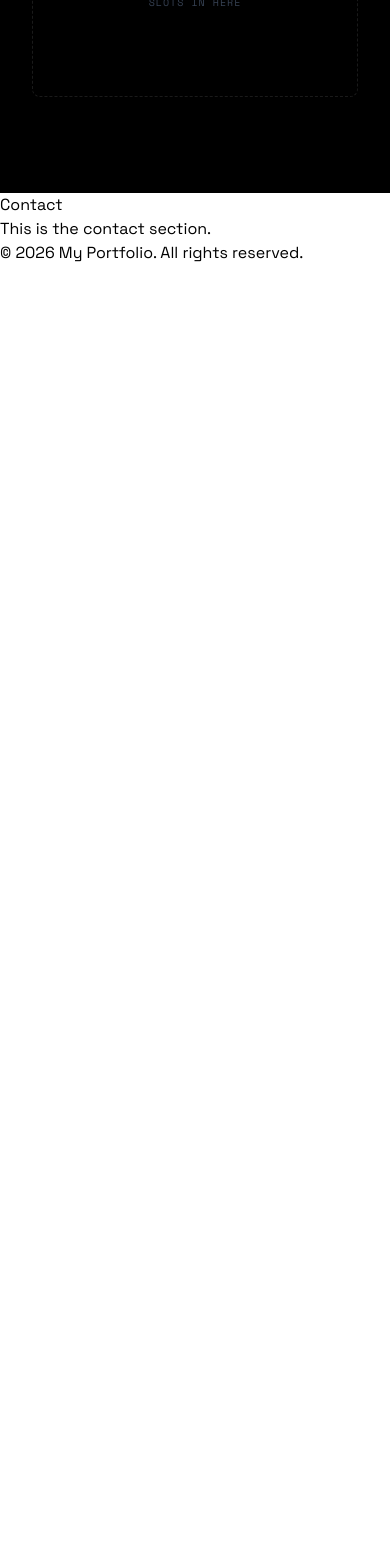
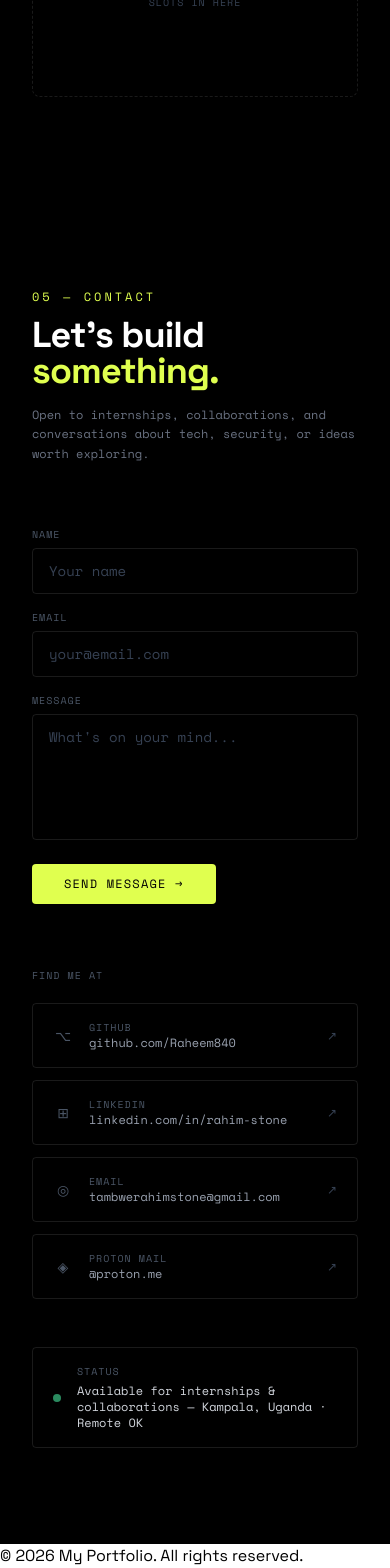
Before and after one commit to Raheem840/raheem_dev, a React (Vite) app: page / in a window 390 px wide. Shown: the part 5916-7484 px from the top of the page. Before the commit the page ends 6181 px from the top, so only its background shows below. Built offline with nearby package versions, Linux system fonts and the light colour scheme.

Commit message:
feat: implement contact form with social links and email submission

```diff
--- a/src/components/sections/Contact.jsx
+++ b/src/components/sections/Contact.jsx
@@ -1,10 +1,172 @@
-function Contact() {
+import { useState } from 'react';
+
+const SOCIALS = [
+  { label: 'GitHub',   value: 'github.com/Raheem840',    href: 'https://github.com/Raheem840',        icon: '⌥' },
+  { label: 'LinkedIn', value: 'linkedin.com/in/rahim-stone', href: 'https://linkedin.com/in/rahim-stone', icon: '⊞' },
+  { label: 'Email',    value: 'tambwerahimstone@gmail.com',               href: 'mailto:tambwerahimstone@gmail.com',                  icon: '◎' },
+  { label: 'Proton Mail',  value: '@proton.me',                 href: 'mailto:tambwerahimstone@proton.me',        icon: '◈' },
+];
+
+const INITIAL = { name: '', email: '', message: '' };
+
+export default function Contact() {
+  const [form, setForm]     = useState(INITIAL);
+  const [status, setStatus] = useState('idle'); // idle | sending | sent | error
+
+  const handleChange = (e) => {
+    setForm((prev) => ({ ...prev, [e.target.name]: e.target.value }));
+  };
+
+  const handleSubmit = async (e) => {
+    e.preventDefault();
+    if (!form.name || !form.email || !form.message) return;
+    setStatus('sending');
+
+    // Formspree handles the actual email delivery — free tier, no backend needed.
+    // Replace YOUR_FORM_ID with the ID from formspree.io after you create a form there.
+    try {
+      const res = await fetch('https://formspree.io/f/YOUR_FORM_ID', {
+        method:  'POST',
+        headers: { 'Content-Type': 'application/json' },
+        body:    JSON.stringify(form),
+      });
+      if (res.ok) { setStatus('sent'); setForm(INITIAL); }
+      else setStatus('error');
+    } catch {
+      setStatus('error');
+    }
+  };
+
   return (
-    <section id="contact" className="...">
-      <h2>Contact</h2>
-      <p>This is the contact section.</p>
+    <section id="contact" className="min-h-screen bg-black text-white px-8 md:px-16 py-24">
+
+      {/* Section label */}
+      <p className="font-mono text-xs tracking-[0.25em] uppercase text-[#e0ff4f] mb-3">
+        05 — Contact
+      </p>
+
+      {/* Heading — yasio style: large, tight, one accent word */}
+      <h2 className="text-4xl md:text-6xl font-bold tracking-tight leading-none mb-4">
+        Let's build<br />
+        <span className="text-[#e0ff4f]">something.</span>
+      </h2>
+      <p className="text-gray-500 font-mono text-xs mb-16 max-w-md leading-relaxed">
+        Open to internships, collaborations, and conversations about tech, security, or ideas worth exploring.
+      </p>
+
+      {/* Two column layout */}
+      <div className="flex flex-col lg:flex-row gap-16 max-w-5xl">
+
+        {/* Left — form */}
+        <div className="lg:w-1/2 flex flex-col gap-4">
+
+          {/* Name */}
+          <div className="flex flex-col gap-1.5">
+            <label className="font-mono text-[10px] tracking-widest text-gray-600 uppercase">
+              Name
+            </label>
+            <input
+              name="name"
+              value={form.name}
+              onChange={handleChange}
+              placeholder="Your name"
+              className="bg-transparent border border-white/10 rounded px-4 py-3 font-mono text-sm text-white placeholder-gray-700 outline-none focus:border-[#e0ff4f]/60 transition-colors"
+            />
+          </div>
+
+          {/* Email */}
+          <div className="flex flex-col gap-1.5">
+            <label className="font-mono text-[10px] tracking-widest text-gray-600 uppercase">
+              Email
+            </label>
+            <input
+              name="email"
+              type="email"
+              value={form.email}
+              onChange={handleChange}
+              placeholder="your@email.com"
+              className="bg-transparent border border-white/10 rounded px-4 py-3 font-mono text-sm text-white placeholder-gray-700 outline-none focus:border-[#e0ff4f]/60 transition-colors"
+            />
+          </div>
+
+          {/* Message */}
+          <div className="flex flex-col gap-1.5">
+            <label className="font-mono text-[10px] tracking-widest text-gray-600 uppercase">
+              Message
+            </label>
+            <textarea
+              name="message"
+              value={form.message}
+              onChange={handleChange}
+              placeholder="What's on your mind..."
+              rows={5}
+              className="bg-transparent border border-white/10 rounded px-4 py-3 font-mono text-sm text-white placeholder-gray-700 outline-none focus:border-[#e0ff4f]/60 transition-colors resize-none"
+            />
+          </div>
+
+          {/* Submit */}
+          <button
+            onClick={handleSubmit}
+            disabled={status === 'sending' || status === 'sent'}
+            className="self-start mt-2 font-mono text-xs uppercase tracking-widest px-8 py-3 rounded bg-[#e0ff4f] text-black hover:bg-[#4fffb0] transition-colors disabled:opacity-40 disabled:cursor-not-allowed"
+          >
+            {status === 'idle'    && 'Send Message →'}
+            {status === 'sending' && 'Sending...'}
+            {status === 'sent'    && 'Message Sent ✓'}
+            {status === 'error'   && 'Failed — Try Again'}
+          </button>
+
+        </div>
+
+        {/* Right — socials + availability */}
+        <div className="lg:w-1/2 flex flex-col justify-between gap-12">
+
+          {/* Social links */}
+          <div className="flex flex-col gap-3">
+            <p className="font-mono text-[10px] tracking-widest text-gray-600 uppercase mb-2">
+              Find me at
+            </p>
+            {SOCIALS.map((s) => (
+              <a
+                key={s.label}
+                href={s.href}
+                target="_blank"
+                rel="noreferrer"
+                className="group flex items-center gap-4 border border-white/10 rounded px-5 py-4 hover:border-[#e0ff4f]/50 hover:bg-[#e0ff4f]/[0.03] transition-all"
+              >
+                <span className="text-gray-600 group-hover:text-[#e0ff4f] transition-colors font-mono text-sm w-5 text-center">
+                  {s.icon}
+                </span>
+                <div className="flex flex-col">
+                  <span className="font-mono text-[10px] text-gray-600 tracking-widest uppercase">
+                    {s.label}
+                  </span>
+                  <span className="font-mono text-xs text-gray-400 group-hover:text-white transition-colors">
+                    {s.value}
+                  </span>
+                </div>
+                <span className="ml-auto text-gray-700 group-hover:text-[#e0ff4f] transition-colors font-mono text-xs">
+                  ↗
+                </span>
+              </a>
+            ))}
+          </div>
+
+          {/* Availability badge — same pulse dot pattern from About/Skills */}
+          <div className="border border-white/10 rounded px-5 py-4 flex items-center gap-4">
+            <span className="w-2 h-2 rounded-full bg-[#4fffb0] animate-pulse flex-shrink-0" />
+            <div>
+              <p className="font-mono text-[10px] tracking-widest text-gray-600 uppercase mb-1">
+                Status
+              </p>
+              <p className="font-mono text-xs text-gray-300">
+                Available for internships &amp; collaborations — Kampala, Uganda · Remote OK
+              </p>
+            </div>
+          </div>
+
+        </div>
+      </div>
     </section>
-  )
+  );
 }
-
-export default Contact;
```
